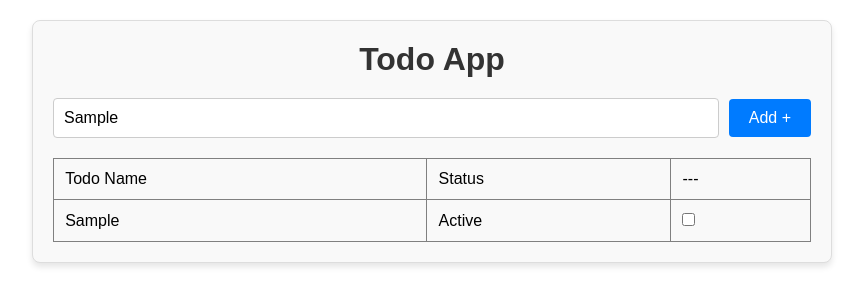
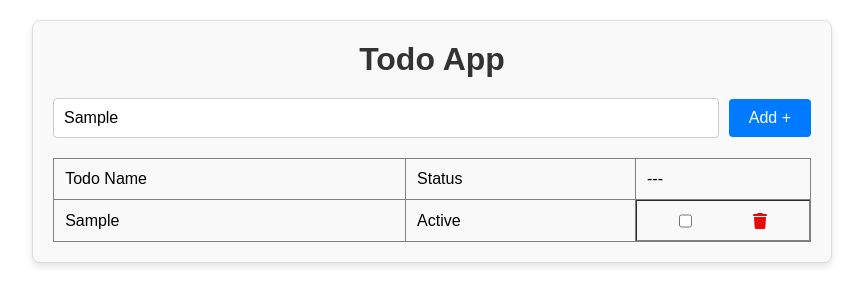
Before and after one commit to dhimanharsh/todo-app, a plain HTML site: page index.html in a window 1280 px wide. Both pictures are taken after typing "Sample" into the empty fields and a click on the button "Add +". Shown: the whole page, without its empty margins (208-1071 px from the left). Drawn offline with Linux system fonts and the light colour scheme.

Commit message:
added some features

```diff
--- a/index.html
+++ b/index.html
@@ -5,6 +5,7 @@
     <meta name="viewport" content="width=device-width, initial-scale=1.0" />
     <title>Todo-App</title>
     <link rel="stylesheet" href="./style.css">
+    <script src="https://kit.fontawesome.com/fe5e8f9005.js" crossorigin="anonymous" defer></script>
   </head>
   <body>
     <main>
--- a/script.js
+++ b/script.js
@@ -10,10 +10,10 @@ btn.addEventListener("click", (e) => {
     let elm2 = document.createElement("td");
     elm2.innerText = "Active";
     let elm3 = document.createElement("td");
-
+elm3.className = "dltndmore"
     let elm4 = document.createElement("input");
     elm4.setAttribute("type", "checkbox");
-    elm4.className = 'checkbox'
+    elm4.className = "checkbox";
 
     elm4.addEventListener("change", function () {
       if (elm4.checked) {
@@ -26,11 +26,19 @@ btn.addEventListener("click", (e) => {
         elm2.innerText = "active";
       }
     });
+    let elm5 = document.createElement("i");
+    elm5.className = "fa-solid fa-trash";
+    elm5.style.color = "#e90707";
+    elm5.addEventListener('click',(e)=>{
+      e.preventDefault()
+      elm.remove()
+    })
     document.getElementsByTagName("table")[0].appendChild(elm);
     elm.appendChild(elm1);
     elm.appendChild(elm2);
     elm.appendChild(elm3);
     elm3.appendChild(elm4);
+    elm3.appendChild(elm5);
   }
 });
 
--- a/style.css
+++ b/style.css
@@ -1,11 +1,9 @@
-/* General Reset */
 * {
     margin: 0;
     padding: 0;
     box-sizing: border-box;
   }
 
-  /* Main Container */
   main {
     font-family: Arial, sans-serif;
     max-width: 800px;
@@ -17,14 +15,12 @@
     box-shadow: 0px 4px 6px rgba(0, 0, 0, 0.1);
   }
 
-  /* Heading */
   main h1 {
     text-align: center;
     color: #333;
     margin-bottom: 20px;
   }
 
-  /* Input and Button Section */
   div {
     display: flex;
     justify-content: space-between;
@@ -53,7 +49,6 @@
     background-color: #0056b3;
   }
 
-  /* Table Styling */
   table {
     width: 100%;
     margin-top: 20px;
@@ -84,3 +79,7 @@
   table tr td{
     padding: .7em;
   }
+  .dltndmore{
+    display: flex;
+    justify-content: space-around;
+  }
```
